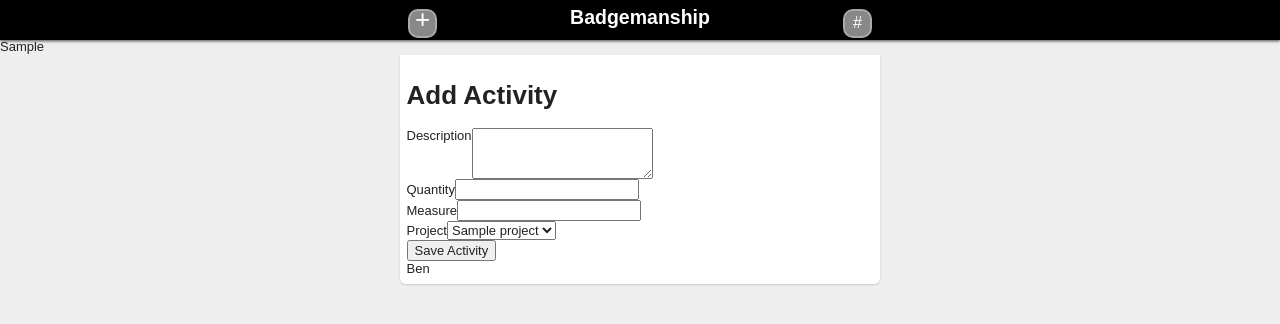
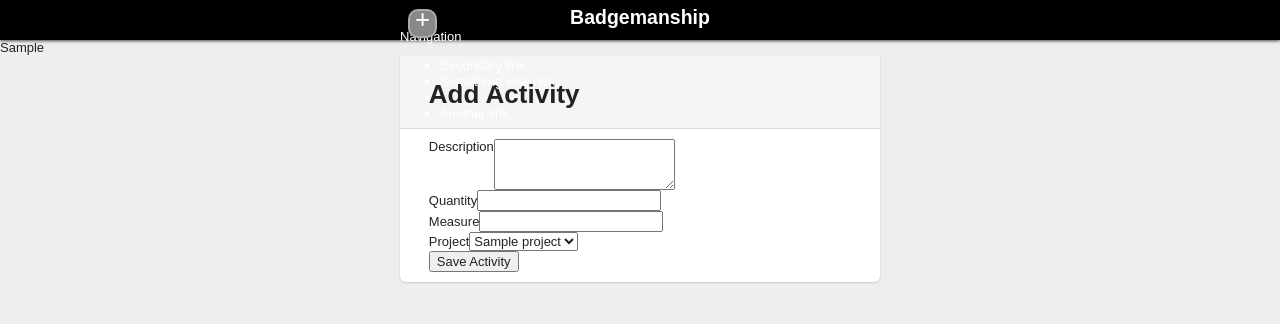
Before and after one commit to bensheldon/badgemanship, a CakePHP app: the page made by app/View/Activities/add.ctp in a window 1280 px wide. Shown: the top 324 px of the page. Run offline with PHP 8.4 and a stand-in for CakePHP, Linux system fonts and the light colour scheme; the template is opened without the code that fills it: most values are stand-ins (such as "Sample title", 1, 10 or a date in 2020); form fields are guessed from the names that the template uses; data that the repository does not hold is empty; some libraries are stand-ins or nearby versions.

Commit message:
Revert 37b1953d5864d600e7fba4606cc1acfebf980df0^..HEAD

```diff
--- a/app/View/Activities/add.ctp
+++ b/app/View/Activities/add.ctp
@@ -1,4 +1,11 @@
+<div id="page-header">
+
   <h1>Add Activity</h1>
+
+</div>
+
+<div id="page-content">
+
   <?php
     echo $this->Form->create('Activity');
     echo $this->Form->input('description', array('rows' => '3'));
@@ -14,4 +21,4 @@
     echo $this->Form->end('Save Activity');
   ?>
 
-Ben
+</div>
--- a/app/View/Elements/activity.ctp
+++ b/app/View/Elements/activity.ctp
@@ -23,5 +23,4 @@
     </p>
 
   </footer>
-
 </article>
--- a/app/View/Elements/topbar.ctp
+++ b/app/View/Elements/topbar.ctp
@@ -2,6 +2,15 @@
   <div class="container">
     <h1><a href="/">Badgemanship</a></h1>
     <a href="/activities/add" id="add-activity">+</a>
-    <a href="" id="show-nav">#</a>
+    <div id="navigation" data-dropdown="dropdown" >
+      <a href="#" class="dropdown-toggle">Navigation</a>
+      <ul class="dropdown-menu">
+        <li><a href="#">Secondary link</a></li>
+        <li><a href="#">Something else here</a></li>
+        <li class="divider"></li>
+        <li><a href="#">Another link</a></li>
+      </ul>
+    </div> <!-- /#navigation -->
+
   </div>
 </header>
--- a/app/View/Layouts/default.ctp
+++ b/app/View/Layouts/default.ctp
@@ -44,10 +44,11 @@
 
 <!-- Grab Google CDN's jQuery, with a protocol relative URL; fall back to local if offline -->
   <script src="//ajax.googleapis.com/ajax/libs/jquery/1.7.0/jquery.min.js"></script>
-  <script>window.jQuery || document.write('<script src="js/libs/jquery-1.7.0.min.js"><\/script>')</script>
+  <script>window.jQuery || document.write('<script src="/js/libs/jquery-1.7.0.min.js"><\/script>')</script>
 
   <?php
     // echo $this->Html->css('cake.generic');
+    echo $this->Html->script('libs/bootstrap-dropdown.js');
     echo $this->Html->script('scripts');
   ?>
 
--- a/app/webroot/css/less/style.less
+++ b/app/webroot/css/less/style.less
@@ -13,7 +13,7 @@
 
 body {
   background: #eee;
-  margin-top: 39px; /* to make room for the header topbar */
+  margin-top: 40px; /* to make room for the header topbar */
 }
 
 .container {
@@ -49,7 +49,7 @@ header {
   }
 
   a#add-activity,
-  a#show-nav {
+  a#navigation {
     position: absolute;
     display: block;
     font-size: 2em;
@@ -69,7 +69,7 @@ header {
     left: 8px;
   }
 
-  a#show-nav {
+  a#navigation {
     top: 4px;
     right: 8px;
     font-size: 1.25em;
@@ -86,17 +86,31 @@ header {
 }
 
 div#main {
-  padding: .5em .5em;
   background: #fff;
   border-radius: 0 0 6px 6px;
   #hl.rounded-corners(0,0,6px,6px);
   #hl.drop-shadow(0, 1px, 2px, rgba(0, 0, 0, 0.16));
 }
 
+div#page-header {
+  background: #f5f5f5;
+  padding: 5px 6% 0;
+  border-bottom: 1px solid #ddd;
+}
+
+div#page-content {
+  margin: 0 6% 0;
+  padding: 10px 0 10px;
+}
 
 article.activity {
-  padding-bottom:  10px;
-  border-bottom: 5px solid #bbb;
+  padding-bottom:  20px;
+  border-bottom: 1px solid #ddd;
+}
+
+article.activity:last-child {
+  padding-bottom:  20px;
+  border-bottom: none;
 }
 
 
--- a/app/webroot/css/style.css
+++ b/app/webroot/css/style.css
@@ -55,16 +55,19 @@ textarea{overflow:auto;vertical-align:top;resize:vertical;}
 input:invalid,textarea:invalid{background-color:#f0dddd;}
 table{border-collapse:collapse;border-spacing:0;}
 td{vertical-align:top;}
-body{background:#eee;margin-top:39px;}
+body{background:#eee;margin-top:40px;}
 .container{margin:0 auto;max-width:480px;position:relative;}
 header{position:fixed;top:0;left:0;height:40px;width:100%;-webkit-box-shadow:0 1px 3px rgba(0, 0, 0, 0.7);-moz-box-shadow:0 1px 3px rgba(0, 0, 0, 0.7);box-shadow:0 1px 3px rgba(0, 0, 0, 0.7);z-index:1500;color:#fff;background:#000;}header h1{margin:5px 0 0 0;text-align:center;font-size:1.5em;}
 header a,header a:visited,header a:hover{color:#fff;text-decoration:none;}
-header a#add-activity,header a#show-nav{position:absolute;display:block;font-size:2em;text-decoration:none;display:block;background-color:#888;border-radius:10px;line-height:.65em;height:25px;width:25px;text-align:center;border:2px solid #aaa;}
+header a#add-activity,header a#navigation{position:absolute;display:block;font-size:2em;text-decoration:none;display:block;background-color:#888;border-radius:10px;line-height:.65em;height:25px;width:25px;text-align:center;border:2px solid #aaa;}
 header a#add-activity{top:4px;left:8px;}
-header a#show-nav{top:4px;right:8px;font-size:1.25em;line-height:1.4em;}
+header a#navigation{top:4px;right:8px;font-size:1.25em;line-height:1.4em;}
 header nav#primary-nav{display:none;border:2px solid #888;padding:.25em;background:#ddd;}
-div#main{padding:.5em .5em;background:#fff;border-radius:0 0 6px 6px;-moz-border-radius-topleft:0;-moz-border-radius-topright:0;-moz-border-radius-bottomright:6px;-moz-border-radius-bottomleft:6px;-webkit-border-radius:0 0 6px 6px;border-radius:0 0 6px 6px;-webkit-box-shadow:0 1px 2px rgba(0, 0, 0, 0.16);-moz-box-shadow:0 1px 2px rgba(0, 0, 0, 0.16);box-shadow:0 1px 2px rgba(0, 0, 0, 0.16);}
-article.activity{padding-bottom:10px;border-bottom:5px solid #bbb;}
+div#main{background:#fff;border-radius:0 0 6px 6px;-moz-border-radius-topleft:0;-moz-border-radius-topright:0;-moz-border-radius-bottomright:6px;-moz-border-radius-bottomleft:6px;-webkit-border-radius:0 0 6px 6px;border-radius:0 0 6px 6px;-webkit-box-shadow:0 1px 2px rgba(0, 0, 0, 0.16);-moz-box-shadow:0 1px 2px rgba(0, 0, 0, 0.16);box-shadow:0 1px 2px rgba(0, 0, 0, 0.16);}
+div#page-header{background:#f5f5f5;padding:5px 6% 0;border-bottom:1px solid #ddd;}
+div#page-content{margin:0 6% 0;padding:10px 0 10px;}
+article.activity{padding-bottom:20px;border-bottom:1px solid #ddd;}
+article.activity:last-child{padding-bottom:20px;border-bottom:none;}
 article.activity footer>*{width:50%;margin:0;}
 article.activity p.measure,article.activity p.project{float:left;clear:left;}
 article.activity span.label,article.activity span.quantity{font-weight:bold;}
--- /dev/null
+++ b/app/webroot/js/libs/bootstrap-dropdown.js
@@ -0,0 +1,55 @@
+/* ============================================================
+ * bootstrap-dropdown.js v1.4.0
+ * http://twitter.github.com/bootstrap/javascript.html#dropdown
+ * ============================================================
+ * Copyright 2011 Twitter, Inc.
+ *
+ * Licensed under the Apache License, Version 2.0 (the "License");
+ * you may not use this file except in compliance with the License.
+ * You may obtain a copy of the License at
+ *
+ * http://www.apache.org/licenses/LICENSE-2.0
+ *
+ * Unless required by applicable law or agreed to in writing, software
+ * distributed under the License is distributed on an "AS IS" BASIS,
+ * WITHOUT WARRANTIES OR CONDITIONS OF ANY KIND, either express or implied.
+ * See the License for the specific language governing permissions and
+ * limitations under the License.
+ * ============================================================ */
+
+
+!function( $ ){
+
+  "use strict"
+
+  /* DROPDOWN PLUGIN DEFINITION
+   * ========================== */
+
+  $.fn.dropdown = function ( selector ) {
+    return this.each(function () {
+      $(this).delegate(selector || d, 'click', function (e) {
+        var li = $(this).parent('li')
+          , isActive = li.hasClass('open')
+
+        clearMenus()
+        !isActive && li.toggleClass('open')
+        return false
+      })
+    })
+  }
+
+  /* APPLY TO STANDARD DROPDOWN ELEMENTS
+   * =================================== */
+
+  var d = 'a.menu, .dropdown-toggle'
+
+  function clearMenus() {
+    $(d).parent('li').removeClass('open')
+  }
+
+  $(function () {
+    $('html').bind("click", clearMenus)
+    $('body').dropdown( '[data-dropdown] a.menu, [data-dropdown] .dropdown-toggle' )
+  })
+
+}( window.jQuery || window.ender );
```
Also changed, not shown: app/View/Activities/index.ctp (+7 -6 lines). Lines whose indentation alone changed are shown as unchanged.
